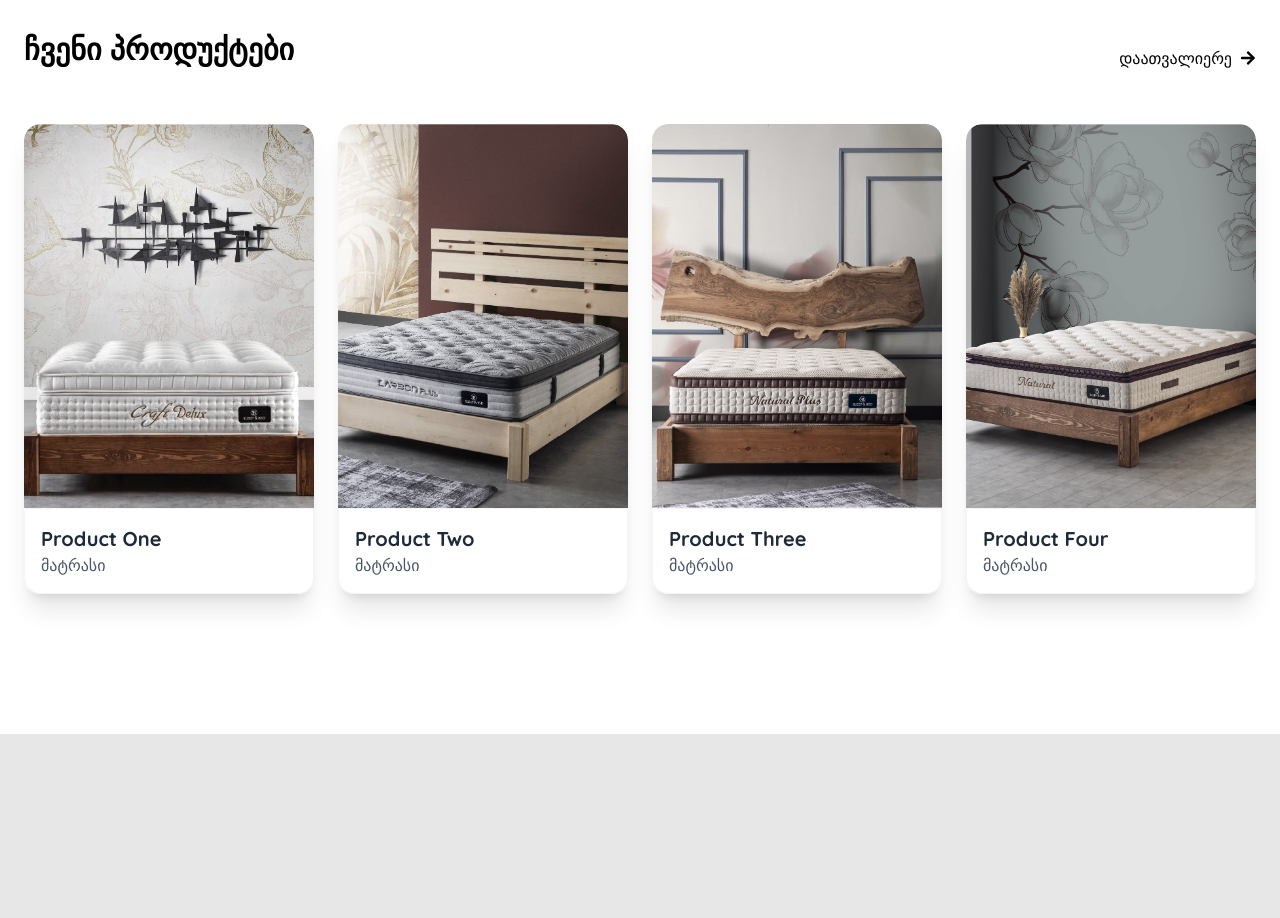
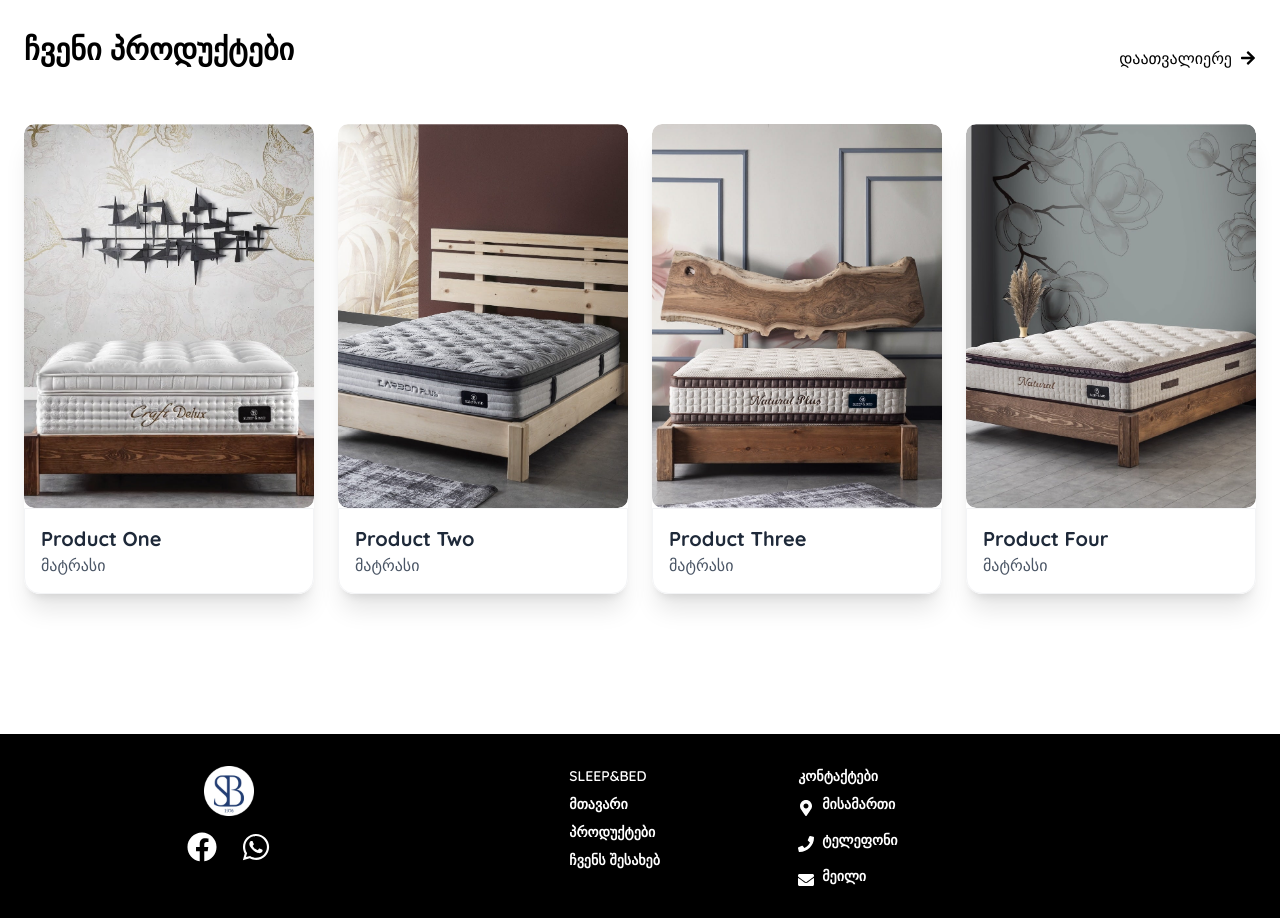
Before and after one commit to vmargalitadze/S-B, a Next.js app: page / in a window 1280 px wide. Shown: the part 1900-2818 px from the top of the page. Before the commit the page ends 2654 px from the top, so only its background shows below. Built offline with nearby package versions, Linux system fonts and the light colour scheme.

Commit message:
first commit

```diff
--- a/app/about/page.tsx
+++ b/app/about/page.tsx
@@ -48,18 +48,18 @@ function Page() {
               </div>
             </div>
 
-            <section className="py-14 lg:py-24 relative">
+            <section className="py-14 rounded-lg bg-black text-white lg:py-24 relative">
               <div className="mx-auto max-w-7xl px-4 sm:px-6 lg:px-8">
                 <div className="grid grid-cols-1 lg:grid-cols-2 gap-9">
                   <div className="img-box">
-                    <Image src={bg2} alt="About Us tailwind page" className="max-lg:mx-auto object-cover" />
+                    <Image src={bg2} alt="About Us tailwind page" className="max-lg:mx-auto rounded-lg object-cover" />
                   </div>
                   <div className="lg:pl-[100px] flex items-center">
                     <div className="data w-full">
                       <h2 className="text-xl lg:text-[30px] leading-tight text-center mb-4 font-semibold">
                         ჩვენი ისტორია
                       </h2>
-                      <p className="text-lg leading-8 text-gray-500 text-center max-w-2xl mx-auto">
+                      <p className="text-lg leading-8  text-center max-w-2xl mx-auto">
                       2011 წელს, Mitsan Group-ის კომპანიის სახით და Vizyon Mattress-ის სახელით დაარსებული Sleep&Bed, დღემდე სწრაფად მზარდი ბრენდის სახით განაგრძობს განვითარებას და 4 კონტინენტზე, 25-ზე მეტ ქვეყანაში, ასობით სარეალიზაციო წერტილთან და რამდენიმე ათეული მაღაზიით ერთვის. ჩვენი წარმატება განპირობებულია შიდა წარმოების მაღალი ხარისხის სპონჯებისა და ფელტების წარმოებით,
                       სწრაფი წარმოების ციკლებით ინტეგრირებული ფაბრიკების მეშვეობით და ძლიერი, ორიგინალური პროდუქტის კოლექციით.
                       </p>
--- a/app/all/Filter.tsx
+++ b/app/all/Filter.tsx
@@ -21,7 +21,7 @@ const Filter: React.FC<CategoryFilterProps> = ({ selectedCategory, setSelectedCa
               <button
                 key={category}
                 onClick={() => setSelectedCategory(category === "ყველა" ? "" : category)}
-                className={`outline-none rounded cursor-pointer transition-all duration-150 ease-in-out border border-solid border-black px-4 py-2 sm:px-6 sm:py-3 text-[14px] sm:text-base uppercase focus:outline-none hover:bg-black hover:text-white ${
+                className={`outline-none rounded-lg cursor-pointer transition-all duration-150 ease-in-out border border-solid border-black px-4 py-2 sm:px-6 sm:py-3 text-[14px] sm:text-base uppercase focus:outline-none hover:bg-black hover:text-white ${
                   isActive ? "bg-black text-white" : "text-black"
                 }`}
               >
--- a/app/all/page.tsx
+++ b/app/all/page.tsx
@@ -67,12 +67,12 @@ function PageContent() {
 
           <div className="max-w-screen-xl mx-auto grid grid-cols-1 sm:grid-cols-2 md:grid-cols-3 lg:grid-cols-4 gap-6 py-10">
             {currentPageProducts.map((i) => (
-              <div key={i.id} className="max-w-sm w-full rounded-2xl shadow-xl mb-9 relative group">
+              <div key={i.id} className="max-w-sm w-full rounded-lg shadow-xl mb-9 relative group">
 
-                <div className="w-full h-96 cursor-pointer overflow-hidden relative rounded-t-2xl">
+                <div className="w-full h-96 cursor-pointer overflow-hidden relative rounded-lg">
                   <Image
                     fill
-                    className="w-full h-full object-cover group-hover:scale-110 duration-500 rounded-t-2xl"
+                    className="w-full h-full object-cover group-hover:scale-110 duration-500 rounded-lg"
                     src={i.image}
                     alt="productImg"
                   />
--- a/app/layout.tsx
+++ b/app/layout.tsx
@@ -2,6 +2,7 @@ import type { Metadata } from "next";
 import { Quicksand } from "next/font/google";
 import "./globals.css";
 import Header from "@/components/Header/Header";
+import Footer from "@/components/Footer/Footer";
 
 
 const quicksand = Quicksand({
@@ -26,7 +27,7 @@ export default function RootLayout({
       >
         <Header />
         {children}
-
+      <Footer />
       </body>
     </html>
   );
--- a/components/Footer/Footer.tsx
+++ b/components/Footer/Footer.tsx
@@ -2,51 +2,77 @@ import Link from 'next/link'
 import React from 'react'
 import logo from '@/public/about/midlogo.jpg'
 import Image from 'next/image'
-import { FaFacebook } from 'react-icons/fa'
-import { FaWhatsapp } from 'react-icons/fa'
+import { FaFacebook, FaWhatsapp, FaEnvelope, FaPhone, FaMapMarkerAlt } from 'react-icons/fa'
+
 function Footer() {
   return (
-  <>
-  <footer className="bgc  text-black  pb-8 px-4">
-    <div className=" border-t   border-gray-800 mb-14"></div>
-    <div className="mx-auto px-4 container overflow-hidden  flex flex-col lg:flex-row justify-between">
-        <Link href="/" className="block mr-4 w-1/3">
-            <Image src={logo} className="w-40 ml-4 lg:ml-0" alt="logo" />
-        </Link>
-        <div className="w-2/3 block sm:flex text-sm mt-6 lg:mt-0">
+    <footer className="relative bg-black text-white pt-8 pb-6">
+      <div className="container mx-auto px-4">
+        <div className="flex flex-wrap justify-center lg:justify-between text-center lg:text-left">
 
-            <ul className="text-gray-700 list-none p-0 font-thin flex flex-col text-left w-full">
-                <li className="inline-block py-2 px-3 textColor uppercase text-2xl font-medium tracking-wide"> კომპანია</li>
-                <li><Link href="/" className="inline-block text-[20px] py-2 px-3 text-black hover:text-white no-underline">მთავარი</Link>
-                </li>
-                <li><Link href="/about" className="inline-block text-[20px] py-2 px-3 text-black hover:text-white no-underline">ჩვენს შესახებ</Link></li>
-                <li><Link href="/all" className="inline-block text-[20px] py-2 px-3 text-black hover:text-white no-underline">პროდუქტები</Link></li>
-            </ul>
-            <ul className="text-gray-700 list-none p-0 font-thin flex flex-col text-left w-full">
-                <li className="inline-block py-2 px-3 textColor uppercase text-2xl font-medium tracking-wide">კონტაქტები</li>
-                <li><p className="inline-block py-2 px-3 text-black hover:text-white no-underline">ტელ ++</p></li>
-                <li><p  className="inline-block py-2 px-3 text-black hover:text-white no-underline">მეილი ++</p></li>
-                <li><p  className="inline-block py-2 px-3 text-black hover:text-white no-underline">მისამართი ++</p></li>
+          {/* Left Side: Logo and Social Media Icons */}
+          <div className="w-full lg:w-4/12 px-4 mb-6 lg:mb-0  flex flex-col items-center ">
+            {/* Logo */}
+            <Image
+              src={logo}
+              width={50}
+              alt="logo"
+              className="transition-all duration-200 mb-4"
+            />
 
-            </ul>
-            <div className="text-gray-700 flex flex-col w-full">
-                <div className="inline-block py-2 px-3 textColor uppercase text-2xl font-medium tracking-wide">თვალი გვადევნე</div>
-                <div className="flex pl-4 justify-start mt-2">
-                    <Link className="block  items-center text-black hover:text-white mr-6 no-underline" href="#">
-                        <FaFacebook className='w-5 h-5' />
-                        </Link>
-                    <Link className="block  items-center text-black hover:text-white mr-6 no-underline" href="#">
-                       <FaWhatsapp className='w-5 h-5' />
-                    </Link>
+            {/* Social Media Icons */}
+            <div className="flex space-x-6">
+              <a href="https://facebook.com" target="_blank" className=" hover:text-blueGray-800">
+                <FaFacebook size={30} />
+              </a>
+              <a href="https://wa.me" target="_blank" className="text-blueGray-600 hover:text-blueGray-800">
+                <FaWhatsapp size={30} />
+              </a>
+            </div>
+          </div>
 
-                </div>
+          {/* Right Side: Links and Contact Information */}
+          <div className="w-full lg:w-7/12 px-4">
+            <div className="flex flex-wrap justify-center lg:justify-start">
+              {/* Sleep&Bed Links */}
+              <div className="w-full lg:w-4/12 px-4 mb-4 lg:mb-0">
+                <span className="block uppercase text-blueGray-500 text-sm font-semibold mb-2">Sleep&Bed</span>
+                <ul className="list-unstyled text-center lg:text-left">
+                  <li>
+                    <Link className="text-blueGray-600 hover:text-blueGray-800 font-semibold block pb-2 text-sm" href="/">მთავარი</Link>
+                  </li>
+                  <li>
+                    <Link className="text-blueGray-600 hover:text-blueGray-800 font-semibold block pb-2 text-sm" href="/all">პროდუქტები</Link>
+                  </li>
+                  <li>
+                    <Link className="text-blueGray-600 hover:text-blueGray-800 font-semibold block pb-2 text-sm" href="/about">ჩვენს შესახებ</Link>
+                  </li>
+                </ul>
+              </div>
+
+              {/* Contact Information */}
+              <div className="w-full lg:w-4/12 px-4">
+                <span className="block uppercase text-blueGray-500 text-sm font-semibold mb-2">კონტაქტები</span>
+                <ul className="list-unstyled text-center lg:text-left">
+                  <li className="flex items-center justify-center lg:justify-start space-x-2 mb-2">
+                    <FaMapMarkerAlt className="text-blueGray-600" />
+                    <p className="text-blueGray-600 hover:text-blueGray-800 font-semibold block pb-2 text-sm">მისამართი</p>
+                  </li>
+                  <li className="flex items-center justify-center lg:justify-start space-x-2 mb-2">
+                    <FaPhone className="text-blueGray-600" />
+                    <p className="text-blueGray-600 hover:text-blueGray-800 font-semibold block pb-2 text-sm">ტელეფონი</p>
+                  </li>
+                  <li className="flex items-center justify-center lg:justify-start space-x-2">
+                    <FaEnvelope className="text-blueGray-600" />
+                    <p className="text-blueGray-600 hover:text-blueGray-800 font-semibold block pb-2 text-sm">მეილი</p>
+                  </li>
+                </ul>
+              </div>
             </div>
+          </div>
         </div>
-    </div>
-
-</footer>
-
-  </>
+      </div>
+    </footer>
   )
 }
 
--- a/components/Products/Products.tsx
+++ b/components/Products/Products.tsx
@@ -21,8 +21,8 @@ const products = [
 
 function Products() {
   return (
-<section className="mb-5 mt-5 pt-16  pb-16">
-  <div className="container mx-auto">
+<section className=" mt-5 pt-16  pb-16">
+  <div className="container px-6 mx-auto">
     {/* Header Section */}
     <div className="flex flex-col lg:flex-row justify-between items-center mb-6 lg:mb-0">
       <h2 className="text-xl lg:text-[30px] leading-tight text-center mb-4 font-semibold">
@@ -46,10 +46,10 @@ function Products() {
      <div key={i.id} className="max-w-sm w-full rounded-2xl shadow-xl mb-9 relative group">
 
        {/* Image Container */}
-       <div className="w-full h-96 cursor-pointer overflow-hidden relative rounded-t-2xl">
+       <div className="w-full h-96 cursor-pointer overflow-hidden relative rounded-lg">
          <Image
            fill
-           className="w-full h-full object-cover group-hover:scale-110 duration-500 rounded-t-2xl"
+           className="w-full h-full object-cover group-hover:scale-110 duration-500 rounded-lg"
            src={i.image}
            alt="productImg"
          />
```
